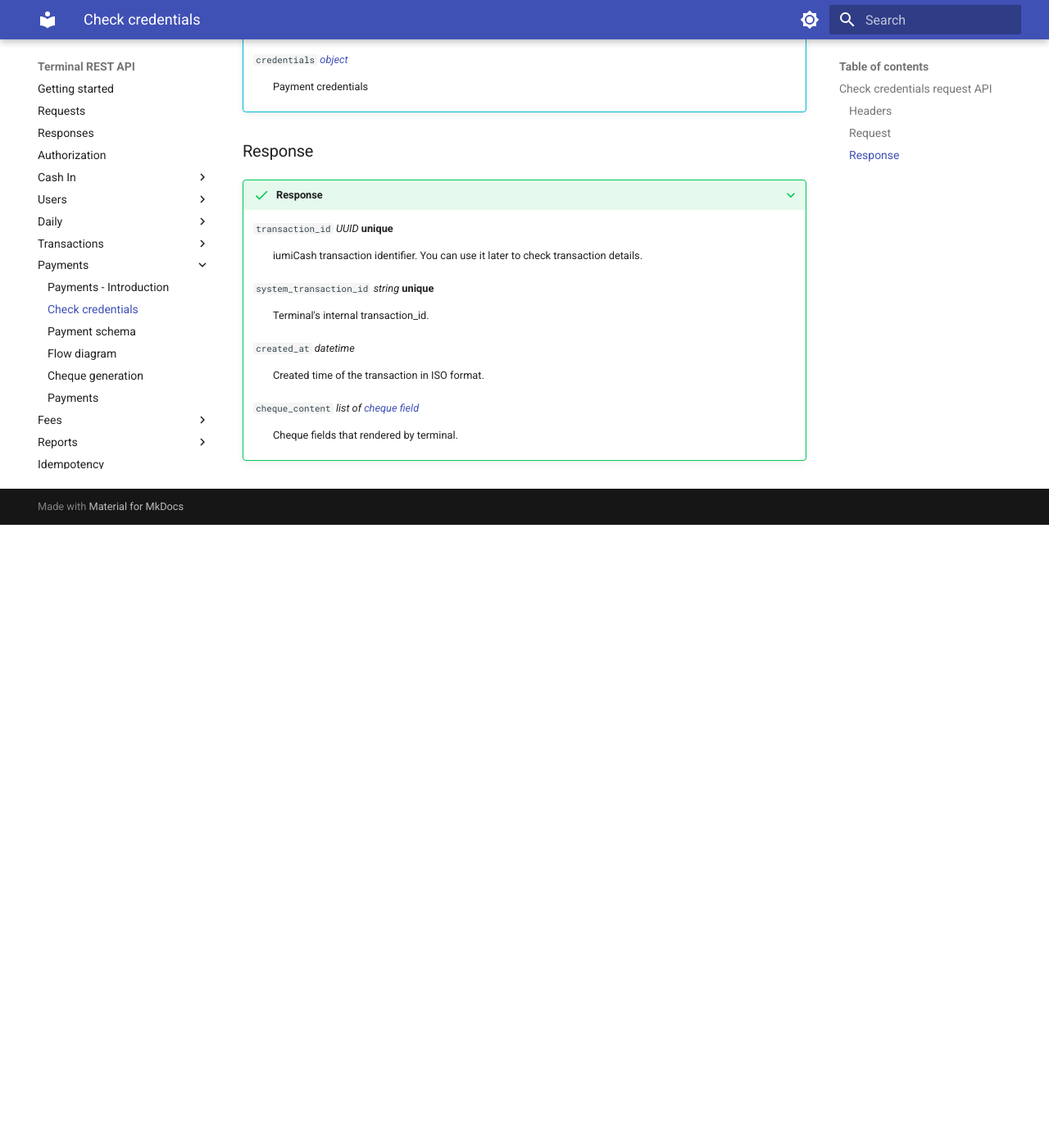
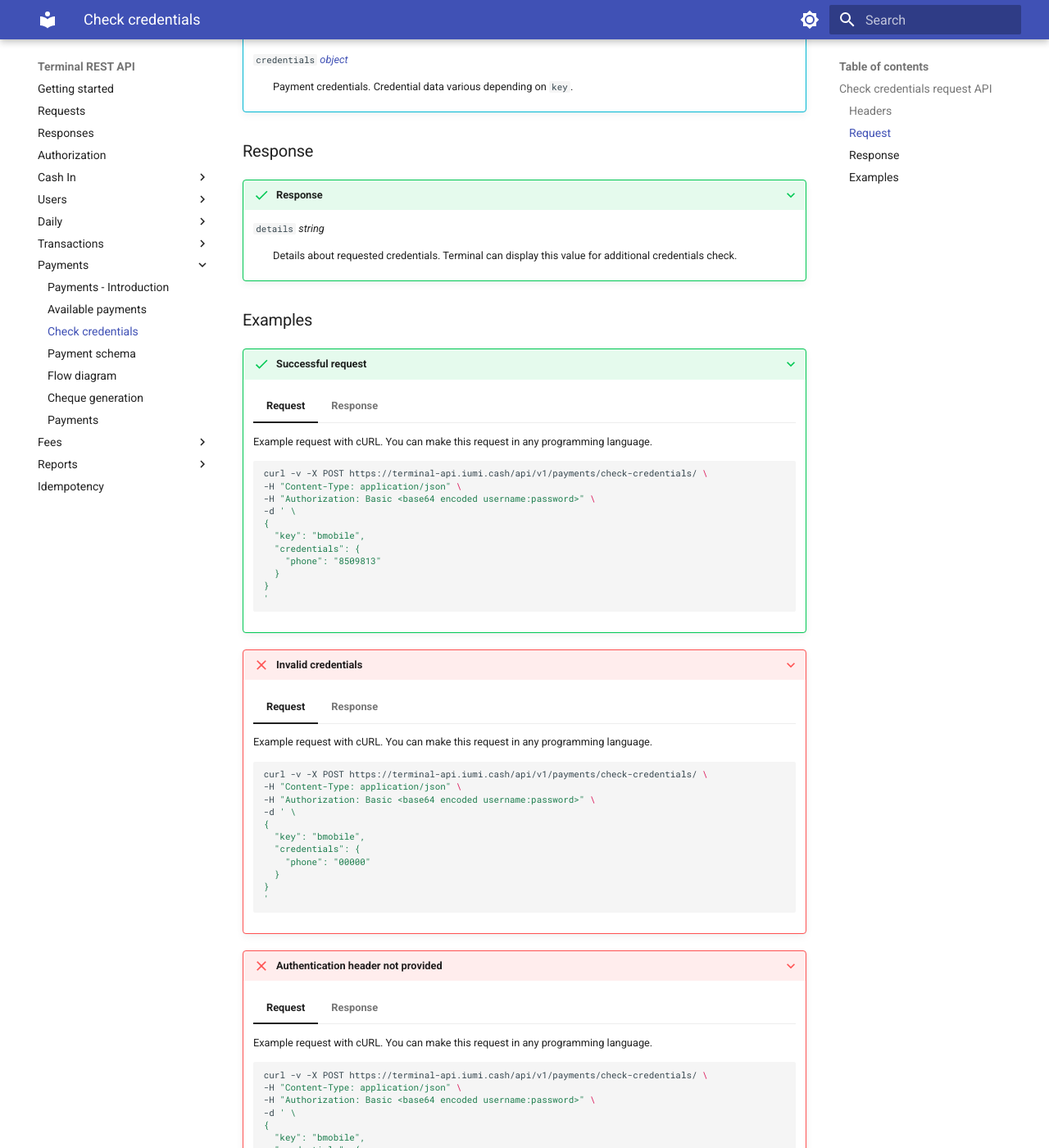
Before and after one commit to iumiCash/terminal-api, an MkDocs documentation site: the page built from docs/payments/check_credentials.md, in a window 1280 px wide and 1400 px high, scrolled down 760 px. Shown: the whole window at 82% size. Built offline with MkDocs 1.6.1 and Material for MkDocs 9.7.7, drawn with Linux system fonts in a browser that asks for light colours; some of the changed text lies outside the part shown.

Commit message:
Available payments API documentation

````diff
--- a/docs/payments/check_credentials.md
+++ b/docs/payments/check_credentials.md
@@ -26,20 +26,123 @@
     :    Payment type identifier.
 
     `credentials` [*object*](../payments/get_payment_schema.md#credentials)
-    :    Payment credentials
+    :    Payment credentials. Credential data various depending on `key`.
 
 ### Response
 
 ???+ success "Response"
 
-    `transaction_id` *UUID* **unique**
-    :    iumiCash transaction identifier. You can use it later to check transaction details.
+    `details` *string*
+    :    Details about requested credentials. Terminal can display this value for additional credentials check.
 
-    `system_transaction_id` *string* **unique**
-    :    Terminal's internal transaction_id.
 
-    `created_at` *datetime*
-    :    Created time of the transaction in ISO format.
+### Examples
 
-    `cheque_content` *list of [*cheque field*](#cheque-field)*
-    :    Cheque fields that rendered by terminal.
+???+ success "Successful request"
+
+    === "Request"
+
+        Example request with cURL. You can make this request in any programming language.
+
+        ```bash
+        curl -v -X POST https://terminal-api.iumi.cash/api/v1/payments/check-credentials/ \
+        -H "Content-Type: application/json" \
+        -H "Authorization: Basic <base64 encoded username:password>" \
+        -d ' \
+        {
+          "key": "bmobile",
+          "credentials": {
+            "phone": "8509813"
+          }
+        }
+        '
+        ```
+
+    === "Response"
+
+        A successful request returns the `HTTP 200 OK` status code and a JSON response body.
+
+        === "Status code"
+            `HTTP 200 OK`
+
+        === "Response body"
+            ```bash
+            {
+              "details": "John Doe"
+            }
+            ```
+
+???+ failure "Invalid credentials"
+
+    === "Request"
+
+        Example request with cURL. You can make this request in any programming language.
+
+        ```bash
+        curl -v -X POST https://terminal-api.iumi.cash/api/v1/payments/check-credentials/ \
+        -H "Content-Type: application/json" \
+        -H "Authorization: Basic <base64 encoded username:password>" \
+        -d ' \
+        {
+          "key": "bmobile",
+          "credentials": {
+            "phone": "00000"
+          }
+        }
+        '
+        ```
+
+    === "Response"
+
+        A successful request returns the `HTTP 200 OK` status code and a JSON response body.
+
+        === "Status code"
+            `HTTP 404 Not Found`
+
+        === "Response body"
+            ```bash
+            {
+              "error": "not_found",
+              "description": "Bmobile credentials not found",
+              "field_errors": []
+            }
+            ```
+
+???+ failure "Authentication header not provided"
+
+    === "Request"
+
+        Example request with cURL. You can make this request in any programming language.
+
+        ```bash
+        curl -v -X POST https://terminal-api.iumi.cash/api/v1/payments/check-credentials/ \
+        -H "Content-Type: application/json" \
+        -H "Authorization: Basic <base64 encoded username:password>" \
+        -d ' \
+        {
+          "key": "bmobile",
+          "credentials": {
+            "phone": "8509813"
+          }
+        }
+        '
+        ```
+
+    === "Response"
+
+        If you not provide authentication header, you will see error message.
+
+        !!! Tip
+            See another [possible errors].
+
+        === "Status code"
+            `HTTP 403 Forbidden`
+
+        === "Response body"
+            ```bash
+            {
+              "error": "unauthotized",
+              "description": "Authentication header not provided",
+              "field_errors": []
+            }
+            ```
--- a/mkdocs.yml
+++ b/mkdocs.yml
@@ -93,6 +93,7 @@
       - Status by internal id: transactions/status_by_internal_id.md
   - Payments:
       - Payments - Introduction: payments/index.md
+      - Available payments: payments/available_payments.md
       - Check credentials: payments/check_credentials.md
       - Payment schema: payments/get_payment_schema.md
       - Flow diagram: payments/flow.md
````
Also changed, not shown: docs/payments/available_payments.md (added, +158 -0 lines), docs/payments/get_payment_schema.md (+1 -1 lines), docs/scratch.json (+14 -49 lines), docs/users/retrieve.md (+1 -0 lines).
